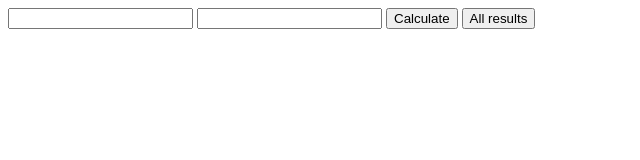
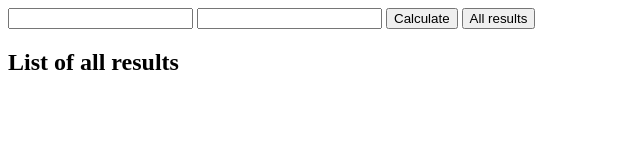
Before and after one commit to Chiamaka/JavaScript30, a plain HTML site: page Calculator/index.html in a window 1280 px wide. Both pictures are taken after a click on the button "All results". Shown: the whole page, without its empty margins (0-640 px from the left). Drawn offline with Linux system fonts and the light colour scheme.

Commit message:
Fix display issue

```diff
--- a/Calculator/index.html
+++ b/Calculator/index.html
@@ -4,7 +4,7 @@
     <meta charset="UTF-8">
     <title>Calculator</title>
     <style>
-        #showResults {
+        #showResults > h2 {
             display: none;
         }
     </style>
@@ -22,6 +22,7 @@
     </div>
     <div id="showResults">
         <h2>List of all results</h2>
+        <p></p>
     </div>
 
     <script src="main.js"></script>
--- a/Calculator/main.js
+++ b/Calculator/main.js
@@ -33,7 +33,8 @@ submitBtn.addEventListener('click', function () {
 });
 
 resultBtn.addEventListener('click', () => {
-    const show = document.getElementById('showResults');
-    show.style.display = 'inline';
-    show.textContent = calcInstance.allResults();
+    const p = document.querySelector('#showResults p');
+    const h2 = document.querySelector('#showResults h2');
+    h2.style.display = 'block';
+    p.innerText = calcInstance.allResults();
 });
```
